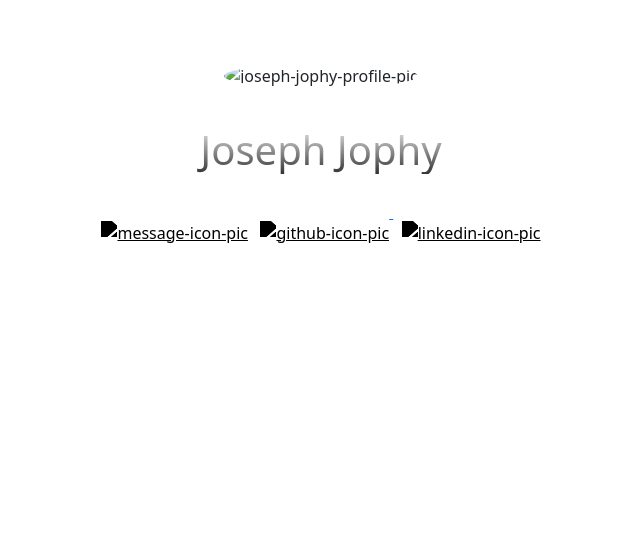
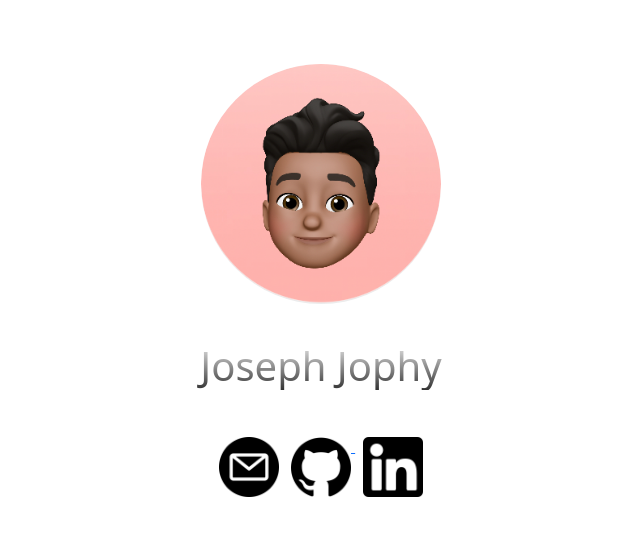
Before and after one commit to josephjophy/josephjophy.com, a plain HTML site: page index.html in a window 1280 px wide. Shown: the whole page, without its empty margins (319-959 px from the left). Drawn offline with nearby package versions, Linux system fonts and the light colour scheme.

Commit message:
Update index.html

```diff
--- a/index.html
+++ b/index.html
@@ -13,14 +13,14 @@
 
     <div class="main">
         <div class = "profile">
-        <div class = "profile-pic"> <img class = "profile-pic-img" src = "/images/profilepic.png" alt = "joseph-jophy-profile-pic"></div>
+        <div class = "profile-pic"> <img class = "profile-pic-img" src = "profilepic.png" alt = "joseph-jophy-profile-pic"></div>
         <h2 class = "name">Joseph Jophy</h2>
         <div class="links">
-        <span class = "message-icon"> <a href = "mailto:3815hunters@gmail.com" > <img id = "message-icon-img" src = "/images/message-icon.png" alt = "message-icon-pic"></a></span>
+        <span class = "message-icon"> <a href = "mailto:3815hunters@gmail.com" > <img id = "message-icon-img" src = "message-icon.png" alt = "message-icon-pic"></a></span>
         &nbsp
-        <span class = "github-icon"><a href = "https://github.com/josephjophy" ><img id = "github-icon-img" src = "/images/github-icon.png" alt = "github-icon-pic"> </a></span>
+        <span class = "github-icon"><a href = "https://github.com/josephjophy" ><img id = "github-icon-img" src = "github-icon.png" alt = "github-icon-pic"> </a></span>
         &nbsp
-        <span class = "linkedin-icon"><a href = "https://www.linkedin.com/in/joseph-jophy/"><img id = "linkedin-icon-img" src = "/images/linkedin-icon.png" alt = "linkedin-icon-pic"></a></span>
+        <span class = "linkedin-icon"><a href = "https://www.linkedin.com/in/joseph-jophy/"><img id = "linkedin-icon-img" src = "linkedin-icon.png" alt = "linkedin-icon-pic"></a></span>
         </div>
     </div>
 
```
